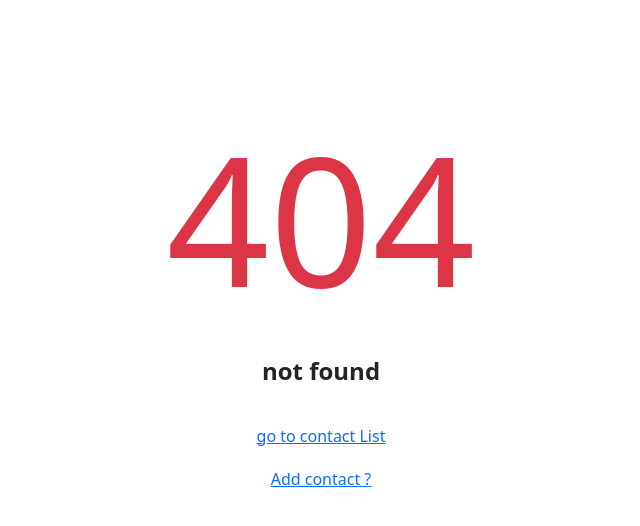
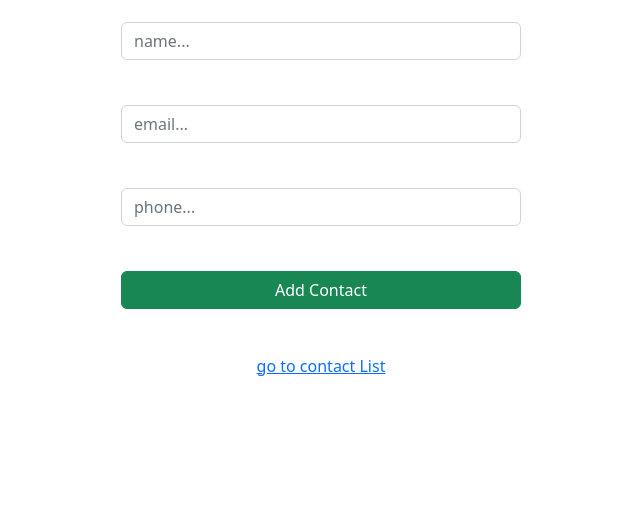
Before and after one commit to Masiha-mohammadpoor/contactList, a React (Create React App) app: page /edit/1 in a window 1280 px wide. Before the commit this address had no page. Shown: the top 526 px of the page, without its empty margins (319-959 px from the left). Built offline with nearby package versions, Linux system fonts and the light colour scheme; no server answers; data requests are answered from the project's data file.

Commit message:
created edit component

```diff
--- a/db.json
+++ b/db.json
@@ -1,10 +1,3 @@
 {
-  "contacts": [
-    {
-      "name": "saf",
-      "email": "sf",
-      "phone": "3124",
-      "id": 1
-    }
-  ]
+  "contacts": []
 }
--- a/src/App.js
+++ b/src/App.js
@@ -7,6 +7,8 @@ import NotFound from "./components/NotFound";
 import getAllContacts from "./services/getAllcontacts";
 import postContact from "./services/postContact";
 import deleteContact from "./services/deleteContact";
+import EditContact from "./components/EditContact";
+import editContact from "./services/editContact";
 
 
 const App = () => {
@@ -23,7 +25,6 @@ const App = () => {
             }
         }
         getData()
-        // getAllContacts().then(res => setContacts([...res.data]))
     } , [])
 
     const addContactHandler = async (value) => {
@@ -34,7 +35,6 @@ const App = () => {
         }catch(err){
             console.error(err)
         }
-
     }
 
     const deleteContactHandler = async (id) => {
@@ -47,13 +47,24 @@ const App = () => {
         }
     }
 
+    const editContactHandler = async (id , value) => {
+        try{
+            await editContact(id , value);
+            const {data} = await getAllContacts();
+            setContacts([...data]);
+
+        }catch(err){
+            console.error(err)
+        }
+    }
 
     return (
         <>
         <Routes>
             <Route path="/" element={<ContactList contacts={contacts} onDelete={deleteContactHandler}/>}/>
             <Route path="/add" element={<AddContact onClick={addContactHandler}/>}/>
-            <Route path="contact/:id" element={<ContactDetail/>}/>
+            <Route path="/contact/:id" element={<ContactDetail/>}/>
+            <Route path="/edit/:id" element={<EditContact onClick={editContactHandler}/>}/>
             <Route path="*" element={<NotFound/>}/>
         </Routes>
         </>
--- /dev/null
+++ b/src/components/EditContact.jsx
@@ -0,0 +1,78 @@
+import Form from 'react-bootstrap/Form';
+import Button from 'react-bootstrap/Button';
+import { useState , useEffect} from 'react';
+import {Link , useNavigate , useParams} from "react-router-dom";
+import getOneContact from "../services/getOneContact";
+
+const EditContact = ({onClick}) => {
+
+
+    const [value , setValue] = useState({
+        name:"",
+        email:"",
+        phone:""
+    });
+
+    const navigate = useNavigate();
+    const params = useParams();
+
+
+    useEffect(() => {
+        getOneContact(+(params.id))
+        .then(res => {
+            const {name , email , phone} = res.data;
+            setValue({name , email , phone});
+        })
+    } , [])
+
+
+    const changeHandler = (e) => {
+        setValue({...value , [e.target.name] : e.target.value});
+    }
+
+    const submitHandler = () => {
+        if(!value.name || !value.email || !value.phone) alert("please fill all field");
+        else{
+
+        onClick(params.id , value);
+        setValue({name:"",email:"",phone:""});
+        navigate("/");
+        }
+    }
+
+
+    return (
+        <section className="AddContactForm">
+            <Form className="form">
+                <Form.Control
+                type="text"
+                name="name"
+                placeholder='name...'
+                autoComplete="off"
+                value={value.name}
+                onChange={changeHandler} />
+
+                <Form.Control
+                type="email"
+                name="email"
+                placeholder='email...'
+                autoComplete="off"
+                value={value.email}
+                onChange={changeHandler} />
+
+                <Form.Control
+                type="number"
+                name="phone"
+                placeholder='phone...'
+                autoComplete="off"
+                value={value.phone}
+                onChange={changeHandler} />
+
+                <Button variant="success" className='w-100' onClick={submitHandler}>Add Contact</Button>
+                <Link to="/">go to contact List</Link>
+            </Form>
+        </section>
+    );
+}
+
+export default EditContact;
```
